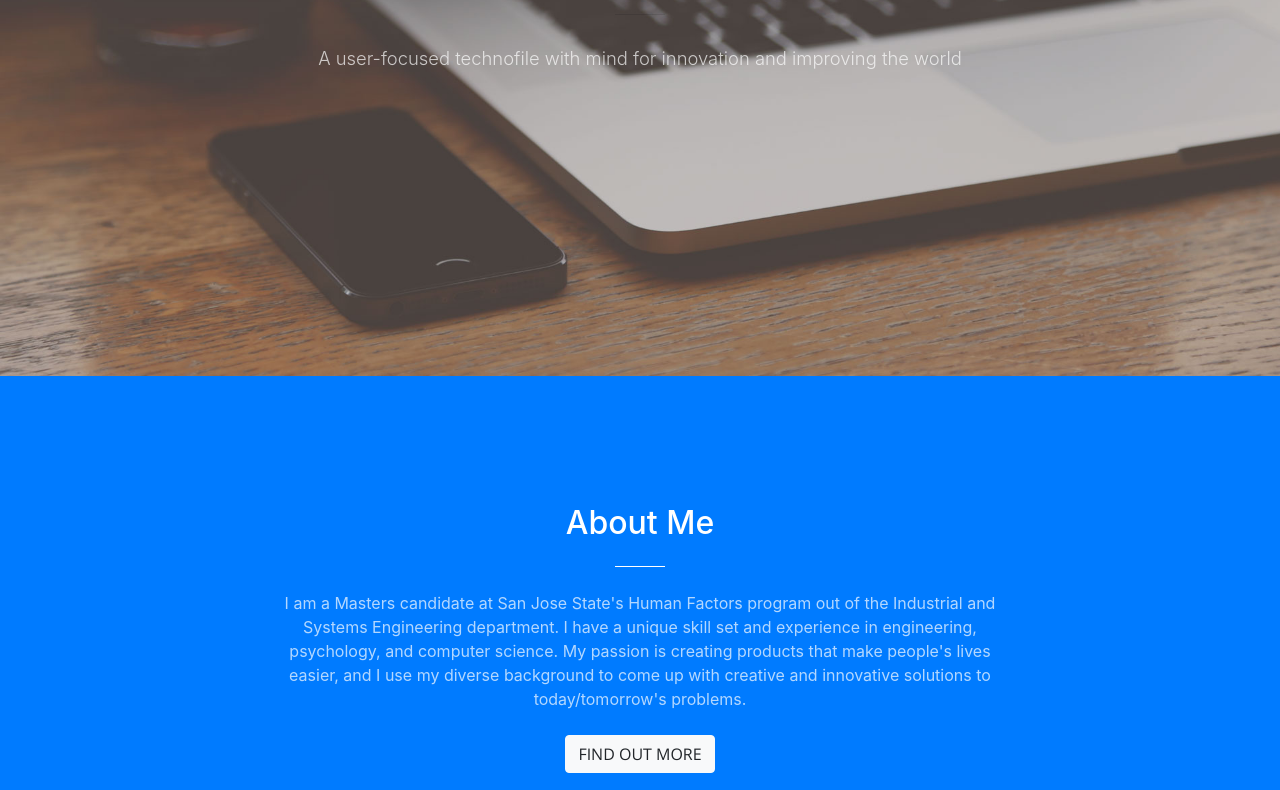
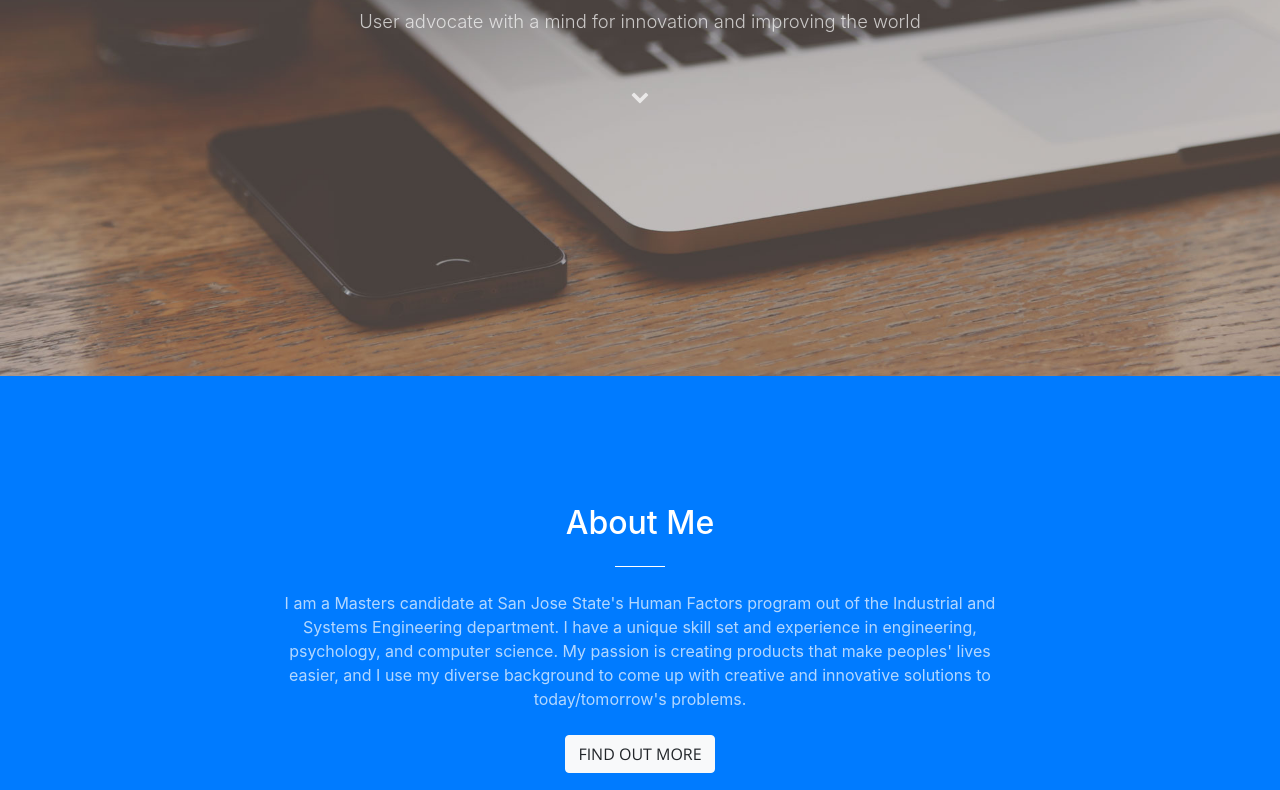
Before and after one commit to mbrz-0101/Personal-Portfolio, a website with bundled scripts: page index.html in a window 1280 px wide. Shown: the part 424-1214 px from the top of the page. Built offline with nearby package versions, Linux system fonts and the light colour scheme.

Commit message:
update intro message

```diff
--- a/index.html
+++ b/index.html
@@ -65,7 +65,8 @@
           <hr>
         </div>
         <div class="col-lg-8 mx-auto">
-          <p class="text-faded mb-5">A user-focused technofile with mind for innovation and improving the world</p>
+          <p class="text-faded mb-5">User advocate with a mind for innovation and improving the world</p>
+          <p class="text-faded mb-5"><i class="fa fa-chevron-down"></i></p>
           <!-- <a class="btn btn-primary btn-xl js-scroll-trigger" href="https://www.linkedin.com/in/mattbrzowski/" target="_blank">Find Out More</a> -->
         </div>
       </div>
@@ -80,7 +81,7 @@
           <hr class="light my-4">
           <p class="text-faded mb-4">I am a Masters candidate at San Jose State's Human Factors program out of the Industrial and Systems Engineering
             department. I have a unique skill set and experience in engineering, psychology, and computer science. My passion
-            is creating products that make people's lives easier, and I use my diverse background to come up with creative
+            is creating products that make peoples' lives easier, and I use my diverse background to come up with creative
             and innovative solutions to today/tomorrow's problems.</p>
           <a class="btn btn-light btn-xl js-scroll-trigger" href="https://www.linkedin.com/in/mattbrzowski/" target="_blank">FIND OUT MORE</a>
         </div>
```
